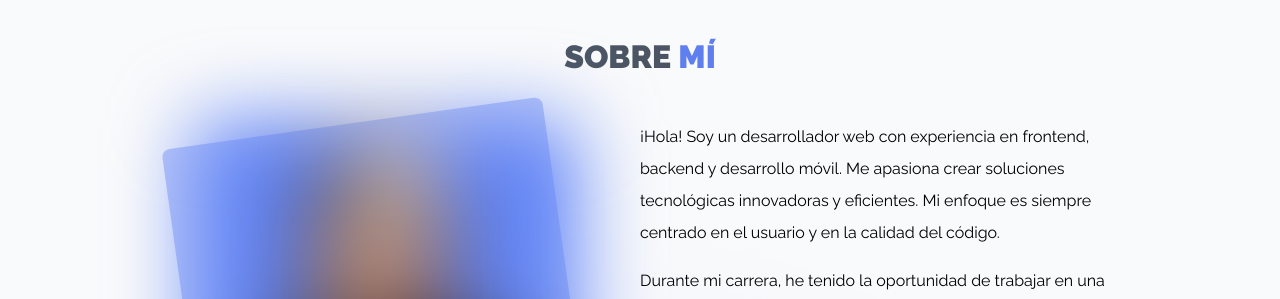
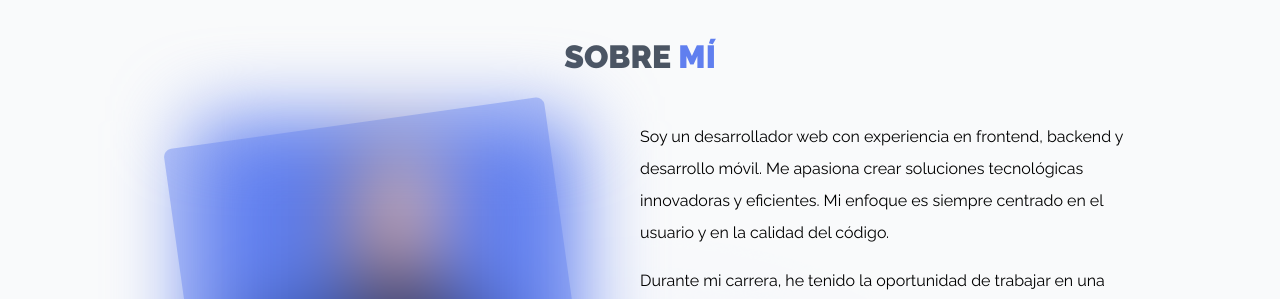
Before and after one commit to AlvaroHJ21/portfolio, a Next.js app: page / in a window 1280 px wide. Shown: the part 1000-1299 px from the top of the page. Built offline with nearby package versions, Linux system fonts and the light colour scheme; no server answers; the database is empty.

Commit message:
update about and skill sections

```diff
--- a/src/components/organisms/about.tsx
+++ b/src/components/organisms/about.tsx
@@ -32,7 +32,7 @@
             <div className="flex flex-col items-center md:items-start">
               <div className="mb-6 leading-8 text-center text-black md:text-left dark:text-white">
                 <p className="mb-4">
-                  ¡Hola! Soy un desarrollador web con experiencia en frontend, backend y desarrollo
+                  Soy un desarrollador web con experiencia en frontend, backend y desarrollo
                   móvil. Me apasiona crear soluciones tecnológicas innovadoras y eficientes. Mi
                   enfoque es siempre centrado en el usuario y en la calidad del código.
                 </p>
--- a/src/components/organisms/skills.tsx
+++ b/src/components/organisms/skills.tsx
@@ -13,14 +13,14 @@
             </h2>
           </FadeDown>
 
-          <div className="grid gap-24 md:grid-cols-2">
+          <div className="grid gap-16 lg:gap-36 md:grid-cols-2">
             {skills.map((block) => {
               return (
                 <div key={block.category}>
                   <h3 className="mb-6 text-2xl font-black text-gray-600 text-20 dark:text-white">
                     {block.category}
                   </h3>
-                  <div className="grid grid-cols-4 gap-8 place-items-center">
+                  <div className="grid grid-cols-4 gap-8 md:grid-cols-3 lg:grid-cols-4 place-items-center">
                     {block.items.map((item, index) => (
                       <TecnologyItem key={item.name} item={item} />
                     ))}
```
Also changed, not shown: public/img/perfil-old.png (added), public/img/perfil.png.
